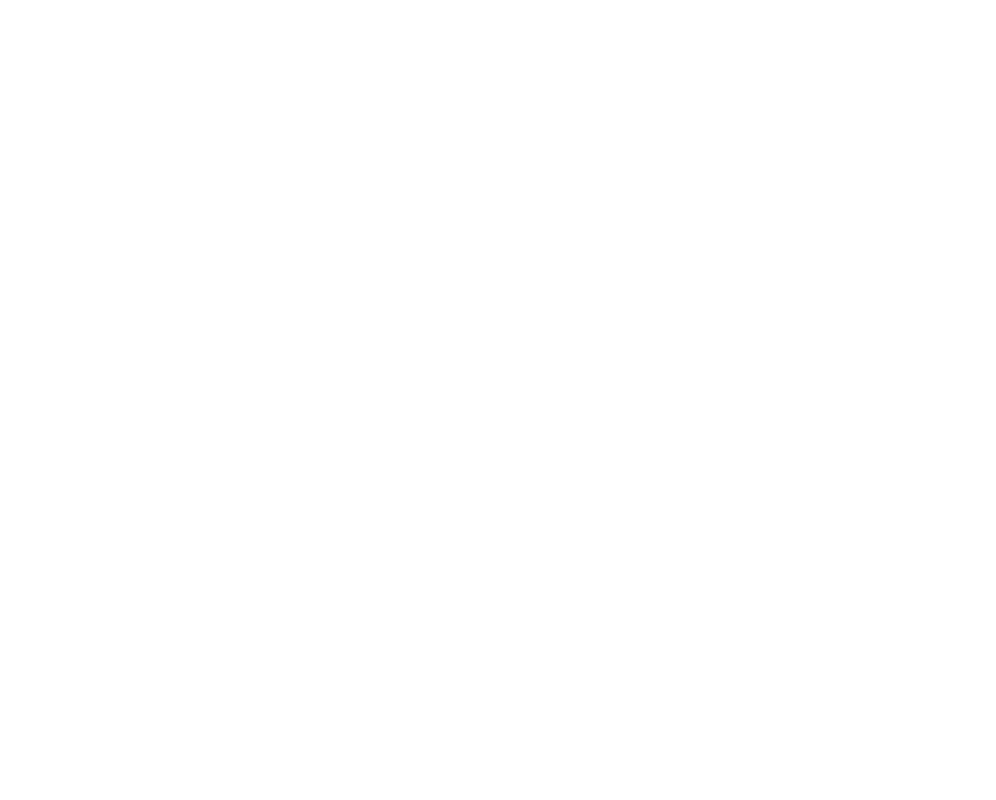
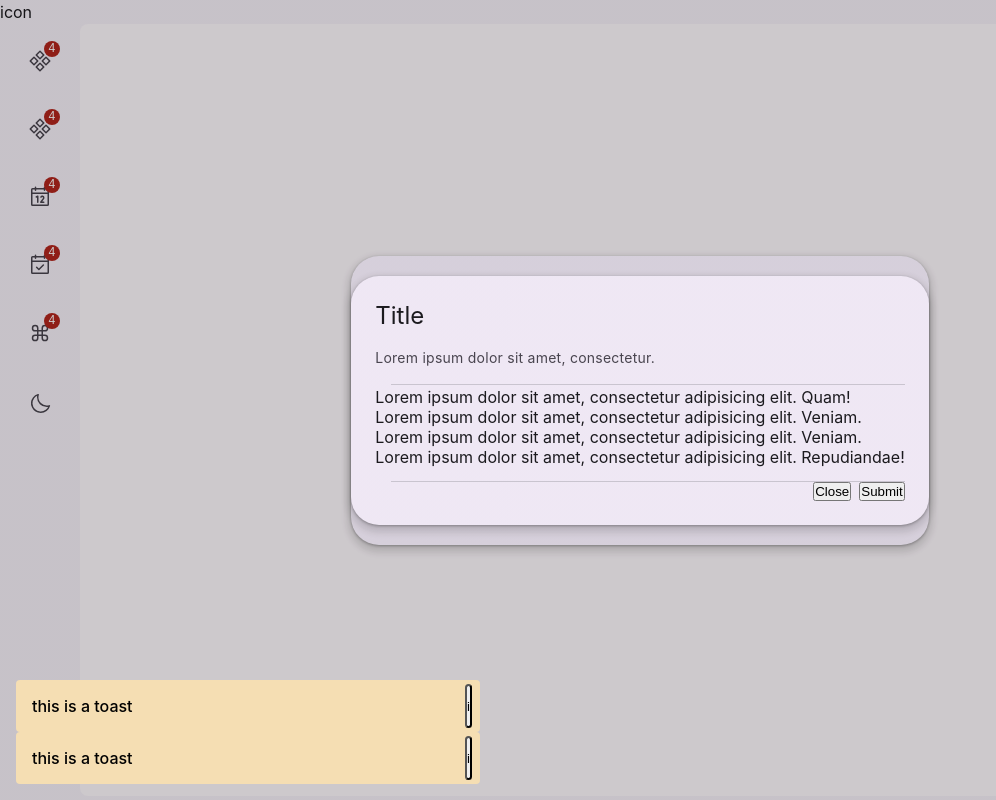
Before and after one commit to mamad-dehghan/taski, a React (Vite) app: page /dashboard/setting in a window 1280 px wide. Shown: the whole page, without its empty margins (0-996 px from the left). Built offline with nearby package versions, Linux system fonts and the light colour scheme.

Commit message:
add router and a simple page

```diff
--- a/package.json
+++ b/package.json
@@ -10,9 +10,11 @@
   },
   "dependencies": {
     "react": "^18.2.0",
-    "react-dom": "^18.2.0"
+    "react-dom": "^18.2.0",
+    "react-router-dom": "^6.13.0"
   },
   "devDependencies": {
+    "@phosphor-icons/react": "^2.0.10",
     "@types/react": "^18.0.28",
     "@types/react-dom": "^18.0.11",
     "@vitejs/plugin-react-swc": "^3.0.0",
--- /dev/null
+++ b/src/app_router.tsx
@@ -0,0 +1,20 @@
+import React from 'react';
+import {Route, Routes} from "react-router-dom";
+import AppLayout from "./providers/layout/app_layout";
+import {Setting} from "./pages/setting/setting";
+
+
+const AppRouter = ({}: {}) => {
+    return (
+        <Routes>
+            <Route path={'/login'} element={<></>}/>
+            <Route path={'/sign-in'} element={<></>}/>
+            <Route path='/dashboard/' element={<AppLayout/>}>
+                <Route path={'calendar'} element={<></>}/>
+                <Route path={'setting'} element={<Setting/>}/>
+            </Route>
+        </Routes>
+    );
+};
+
+export default AppRouter;
--- a/src/main.tsx
+++ b/src/main.tsx
@@ -1,14 +1,23 @@
 import React from 'react'
 import ReactDOM from 'react-dom/client'
-import App from './App'
 import {ThemeProvider} from "./providers/theme/theme_provider";
+import {ToastProvider} from "./providers/toast/toast_provider";
+import {DialogProvider} from "./providers/dialogProvider/dialogProvider";
+import {BrowserRouter} from "react-router-dom";
+import AppRouter from "./app_router";
 
 import './index.css'
 
 ReactDOM.createRoot(document.getElementById('root') as HTMLElement).render(
     <React.StrictMode>
-        <ThemeProvider>
-            <App/>
+        <ThemeProvider forceDarkMode={false}>
+            <ToastProvider>
+                <DialogProvider>
+                    <BrowserRouter>
+                        <AppRouter/>
+                    </BrowserRouter>
+                </DialogProvider>
+            </ToastProvider>
         </ThemeProvider>
     </React.StrictMode>,
 )
--- /dev/null
+++ b/src/pages/setting/setting.tsx
@@ -0,0 +1,70 @@
+import React, {useEffect} from 'react';
+import {colorOptions} from "../../providers/theme/types";
+import {Dialog} from "../../components/UI/dialog/dialog";
+import {useToast} from "../../utils/hooks/useToast";
+import {useDialog} from "../../utils/hooks/useDialog";
+import {Divider} from "../../components/UI/divider/divider";
+
+
+export const Setting = () => {
+    const {toast} = useToast();
+    const {addDialog, closeDialog} = useDialog();
+    useEffect(() => {
+        toast("Setting", "this is a toast", colorOptions.primary)
+        addDialog("1", (<Dialog>
+            <Dialog.Title>Title</Dialog.Title>
+            <Dialog.HelpText>Lorem ipsum dolor sit amet, consectetur.</Dialog.HelpText>
+            <Divider/>
+            <Dialog.Body>
+                <div style={{height: "20px"}}>Lorem ipsum dolor sit amet, consectetur adipisicing elit. Quam!</div>
+                <div style={{height: "20px"}}>Lorem ipsum dolor sit amet, consectetur adipisicing elit. Veniam.</div>
+                <div style={{height: "20px"}}>Lorem ipsum dolor sit amet, consectetur adipisicing elit. Veniam.</div>
+                <div style={{height: "20px"}}>Lorem ipsum dolor sit amet, consectetur adipisicing elit. Veniam.</div>
+                <div style={{height: "20px"}}>Lorem ipsum dolor sit amet, consectetur adipisicing elit. Veniam.</div>
+                <div style={{height: "20px"}}>Lorem ipsum dolor sit amet, consectetur adipisicing elit. Repudiandae!
+                </div>
+            </Dialog.Body>
+            <Divider/>
+            <Dialog.Actions>
+                <button onClick={() => closeDialog("1")}>Close</button>
+                <button>Submit</button>
+            </Dialog.Actions>
+        </Dialog>))
+        addDialog("2", (<Dialog>
+            <Dialog.Title>Title</Dialog.Title>
+            <Dialog.HelpText>Lorem ipsum dolor sit amet, consectetur.</Dialog.HelpText>
+            <Divider/>
+            <Dialog.Body>
+                <div style={{height: "20px"}}>Lorem ipsum dolor sit amet, consectetur adipisicing elit. Quam!</div>
+                <div style={{height: "20px"}}>Lorem ipsum dolor sit amet, consectetur adipisicing elit. Veniam.</div>
+                <div style={{height: "20px"}}>Lorem ipsum dolor sit amet, consectetur adipisicing elit. Veniam.</div>
+                <div style={{height: "20px"}}>Lorem ipsum dolor sit amet, consectetur adipisicing elit. Repudiandae!
+                </div>
+            </Dialog.Body>
+            <Divider/>
+            <Dialog.Actions>
+                <button onClick={() => closeDialog("2")}>Close</button>
+                <button>Submit</button>
+            </Dialog.Actions>
+        </Dialog>))
+        addDialog("3", (<Dialog>
+            <Dialog.Title>Title</Dialog.Title>
+            <Dialog.HelpText>Lorem ipsum dolor sit amet, consectetur.</Dialog.HelpText>
+            <Divider/>
+            <Dialog.Body>
+                <div style={{height: "20px"}}>Lorem ipsum dolor sit amet, consectetur adipisicing elit. Quam!</div>
+                <div style={{height: "20px"}}>Lorem ipsum dolor sit amet, consectetur adipisicing elit. Veniam.</div>
+            </Dialog.Body>
+            <Divider/>
+            <Dialog.Actions>
+                <button onClick={() => closeDialog("3")}>Close</button>
+                <button>Submit</button>
+            </Dialog.Actions>
+        </Dialog>))
+    }, [])
+    return (
+        <main>
+
+        </main>
+    );
+};
```
Also changed, not shown: src/pages/index.ts (added, +21 -0 lines), 1 other file (tests, documents, lock files or other folders).
